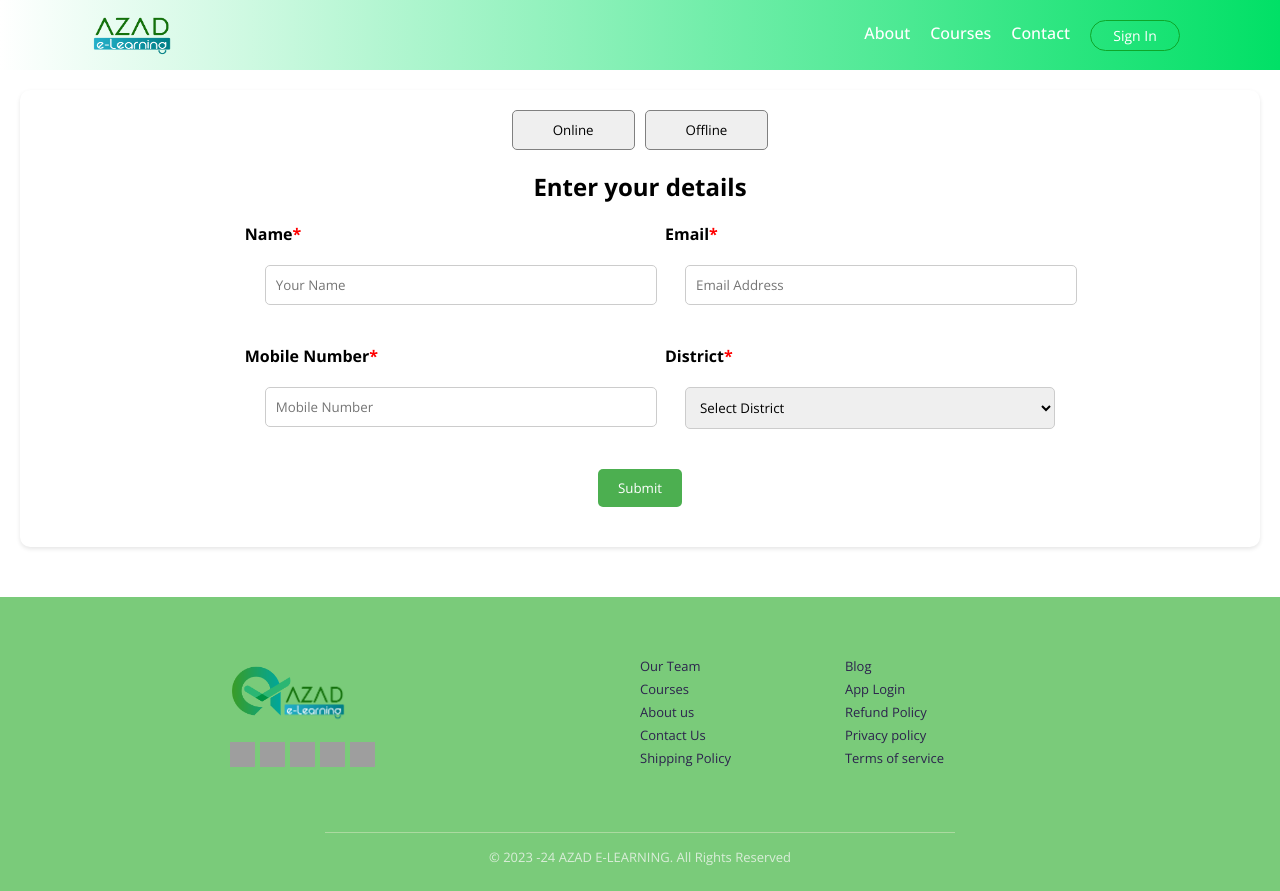
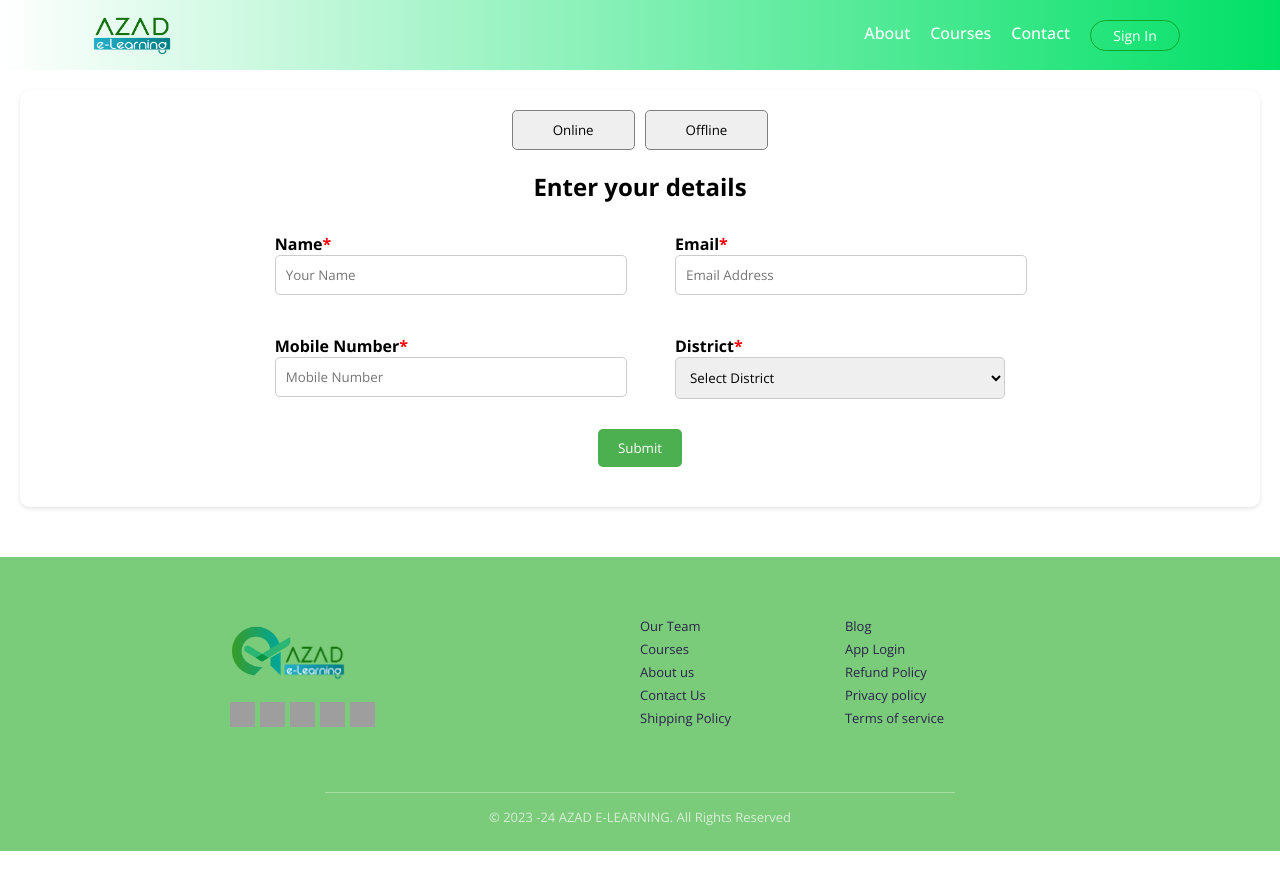
Before and after one commit to pmudassir/azad-e-learning, a React (Create React App) app in the folder frontend/: page /httc in a window 1280 px wide. After the commit the page ends 851 px from the top, so only its background shows below. Built offline with nearby package versions, Linux system fonts and the light colour scheme; grey boxes are pictures that could not be loaded.

Commit message:
form input updates

```diff
--- a/frontend/src/pages/form/form.css
+++ b/frontend/src/pages/form/form.css
@@ -48,17 +48,17 @@ h4 {
 
 .detailsItem {
   text-align: left;
+  margin: 10px;
 }
 
 label {
-  font-weight: bold;
+  font-weight: bold;;
 }
 
 .inputTextForm,
 .inputEmailForm,
 .inputTelForm,
 select {
-  margin: 20px;
   width: 100%;
   padding: 10px;
   border: 1px solid #ccc;
```
